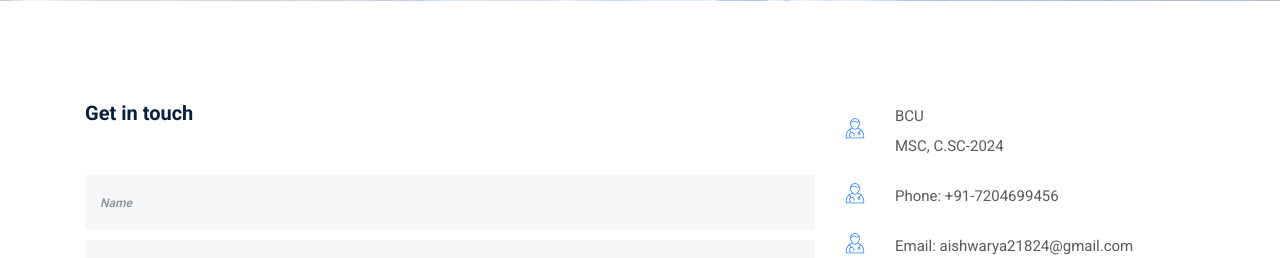
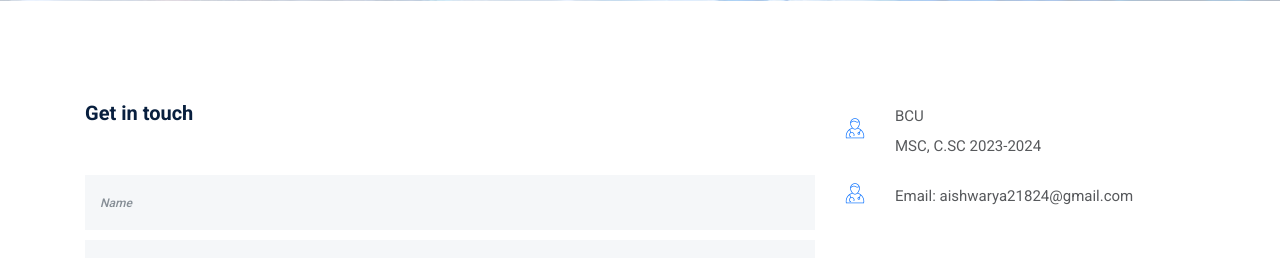
Before and after one commit to AishwaryaBCU/BCU-Diseases, a Python web app: template templates/contact.html in a window 1280 px wide. Shown: the part 399-657 px from the top of the page. Run offline with Jinja, Linux system fonts and the light colour scheme; the template is opened without the code that fills it, so the values that code supplies are empty; some libraries are stand-ins or nearby versions; some web fonts are replaced.

Commit message:
Update contact.html

```diff
--- a/templates/contact.html
+++ b/templates/contact.html
@@ -142,18 +142,10 @@
                                     <i class="icon-doctor"></i>
                                 </div>
                                 <div class="contact-meta">
-                                    <p>BCU <br>MSC, C.SC-2024 </p>
+                                    <p>BCU <br>MSC, C.SC 2023-2024 </p>
                                 </div>
                             </div>
 
-                            <div class="single-contact d-flex align-items-center">
-                                <div class="contact-icon mr-30">
-                                    <i class="icon-doctor"></i>
-                                </div>
-                                <div class="contact-meta">
-                                    <p>Phone: +91-7204699456</p>
-                                </div>
-                            </div>
 
                             <div class="single-contact d-flex align-items-center">
                                 <div class="contact-icon mr-30">
```
